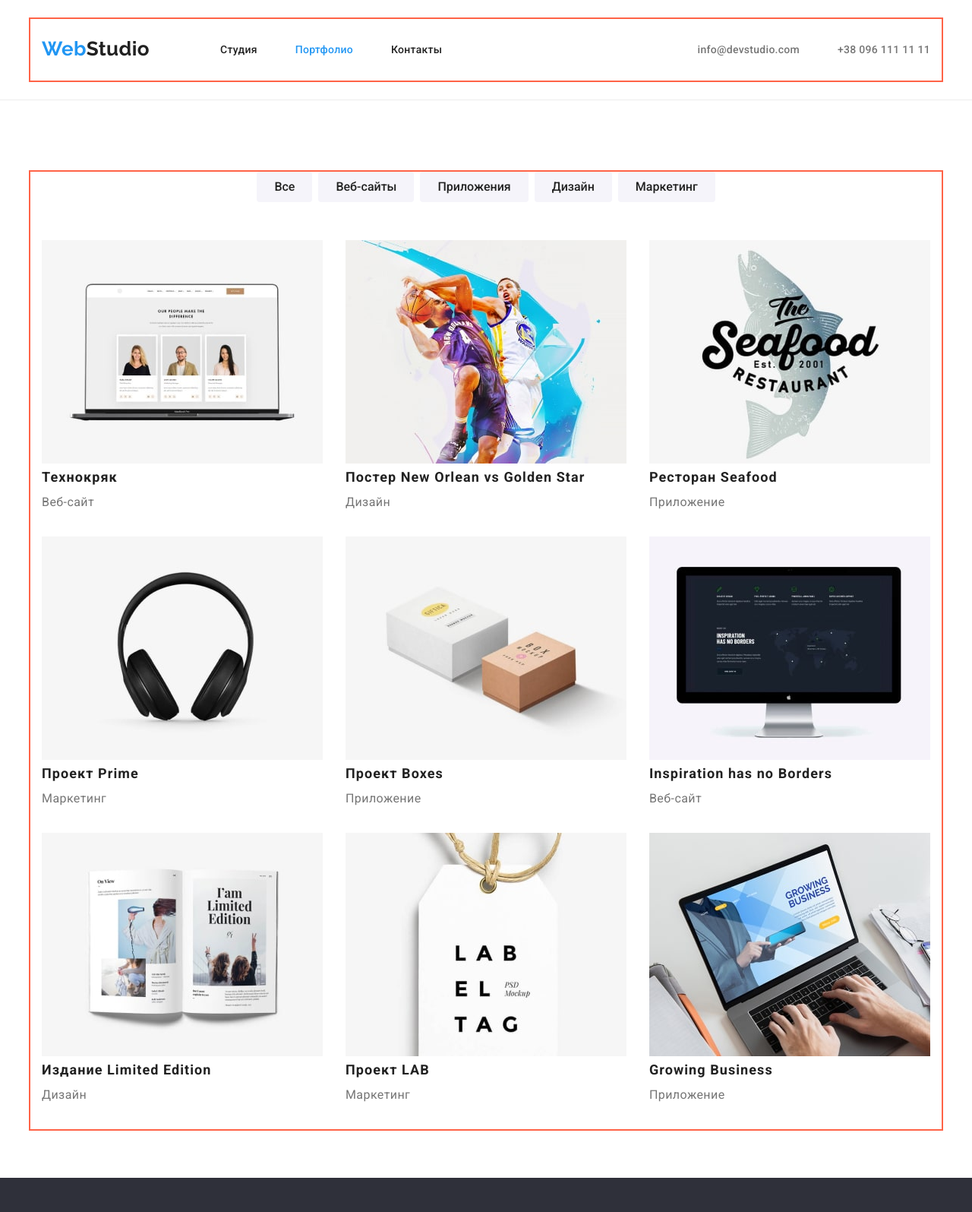
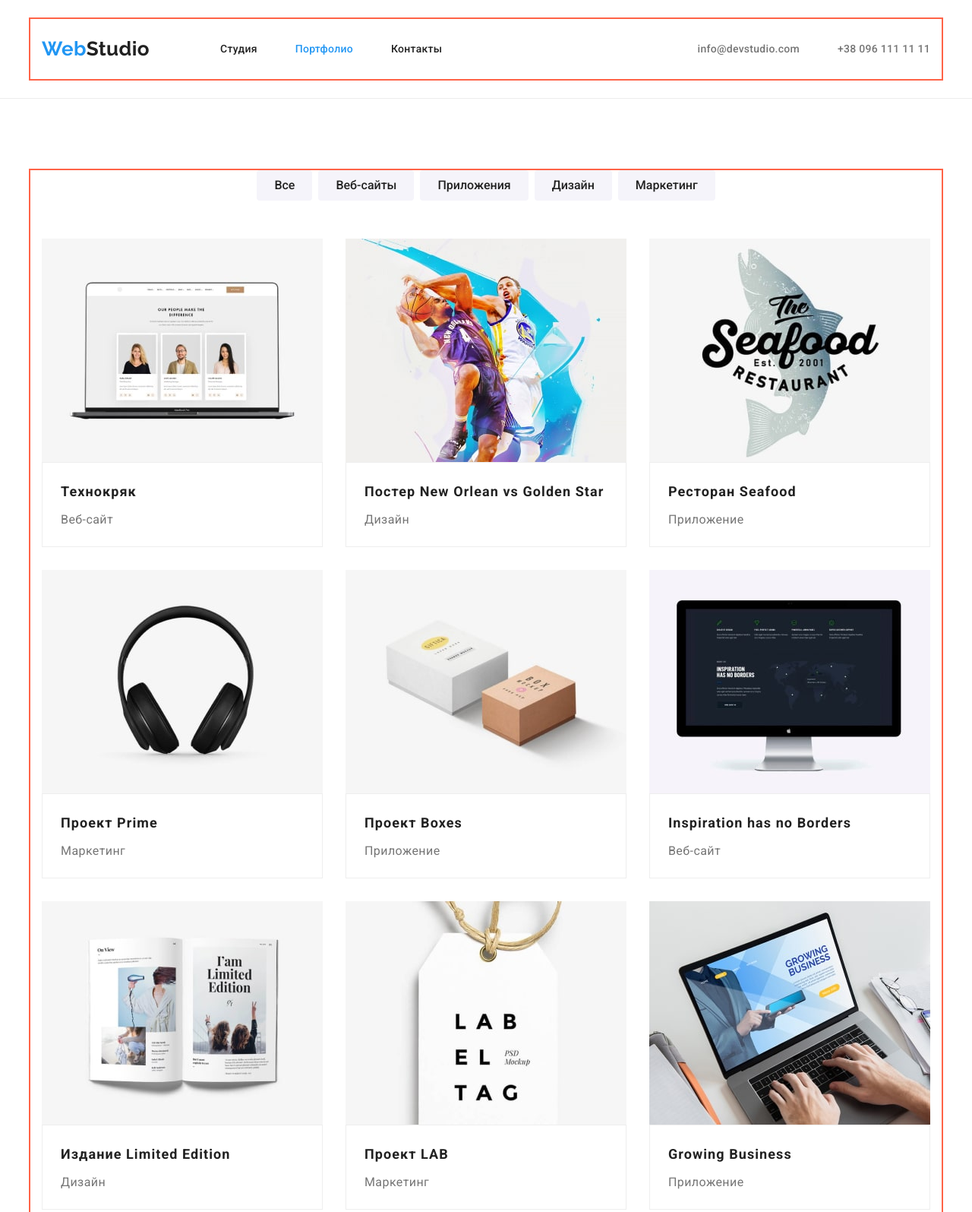
Before and after one commit to OleksiiShevchenko74/goit-markup-hw-03, a plain HTML site: page portfolio.html in a window 1280 px wide. Shown: the top 1595 px of the page at 76% size. Drawn offline with nearby package versions, Linux system fonts and the light colour scheme.

Commit message:
add changes

```diff
--- a/css/styles.css
+++ b/css/styles.css
@@ -14,6 +14,7 @@
     --tertiary-bg-color: #F5F4FA;
     --footer-contact-color: rgba(255, 255, 255, 0.6);
     --line-under-header: #ECECEC;
+    --border-portfolio: #EEEEEE;
 }
 
 /* цвет основного текста #212121 */
@@ -101,15 +102,12 @@ img {
 
 .header-logo {
     margin-right: 93px;
-    padding-top: 24px;
-    padding-bottom: 24px;
+    padding: 24px 0;
 }
 
 .header-list {
     display: flex;
     align-items: center;
-    padding-top: 32px;
-    padding-bottom: 32px;
 }
 
 .header-item:not(:last-child) {
@@ -145,7 +143,8 @@ img {
         font-weight: 500;
         line-height: 1.14;
         letter-spacing: 0.02em;
-        color: var(--primary-text-color)
+        color: var(--primary-text-color);
+        padding: 32px 0;
 }
 
 .current {
@@ -345,8 +344,6 @@ img {
 
 .portfolio {
     background-color: var(--primary-bg-color);
-    padding-top: 94px;
-    padding-bottom: 94px;
 }
 
 .portfolio-btn {
@@ -384,7 +381,8 @@ img {
         font-size: 18px;
         line-height: 2;
         letter-spacing: 0.06em;
-        color: var(--primary-text-color)
+        color: var(--primary-text-color);
+        margin-bottom: 4px;
 }
 
 .portfolio-text {
@@ -405,3 +403,8 @@ img {
     margin-left: 30px;
     margin-bottom: 30px;
 }
+
+.name-portfolio {
+    padding: 20px 24px;
+    border: 1px solid var(--border-portfolio);
+}
--- a/portfolio.html
+++ b/portfolio.html
@@ -54,64 +54,82 @@
                     <li class="portfolio-item">
                         <a href="" class="link">
                             <img src="./images/portfolio-img-1.jpg" alt="Ноутбук" width="370" height="294">
+                            <div class="name-portfolio">
                                 <h2 class="portfolio-subtitle">Технокряк</h2>
                                 <p class="portfolio-text">Веб-сайт</p>
+                            </div>
                         </a>
                     </li>
                     <li class="portfolio-item">
                         <a href="" class="link">
                             <img src="./images/portfolio-img-2.jpg" alt="Баскетболисты" width="370" height="294">
+                            <div class="name-portfolio">
                                 <h2 class="portfolio-subtitle">Постер New Orlean vs Golden Star</h2>
                                 <p class="portfolio-text">Дизайн</p>
+                            </div>
                         </a>
                     </li>
                     <li class="portfolio-item">
                         <a href="" class="link">
                             <img src="./images/portfolio-img-3.jpg" alt="Логотип ресторана" width="370" height="294">
+                            <div class="name-portfolio">
                                 <h2 class="portfolio-subtitle">Ресторан Seafood</h2>
                                 <p class="portfolio-text">Приложение</p>
+                            </div>
                         </a>
                     </li>
                     <li class="portfolio-item">
                         <a href="" class="link">
                             <img src="./images/portfolio-img-4.jpg" alt="Наушники" width="370" height="294">
+                            <div class="name-portfolio">
                                 <h2 class="portfolio-subtitle">Проект Prime</h2>
                                 <p class="portfolio-text">Маркетинг</p>
+                            </div>
                         </a>
                     </li>
                     <li class="portfolio-item">
                         <a href="" class="link">
                             <img src="./images/portfolio-img-5.jpg" alt="Коробки" width="370" height="294">
+                            <div class="name-portfolio">
                                 <h2 class="portfolio-subtitle">Проект Boxes</h2>
                                 <p class="portfolio-text">Приложение</p>
+                            </div>
                         </a>
                     </li>
                     <li class="portfolio-item">
                         <a href="" class="link">
                             <img src="./images/portfolio-img-6.jpg" alt="Монитор" width="370" height="294">
+                            <div class="name-portfolio">
                                 <h2 class="portfolio-subtitle">Inspiration has no Borders</h2>
                                 <p class="portfolio-text">Веб-сайт</p>
+                            </div>
                         </a>
                     </li>
                     <li class="portfolio-item">
                         <a href="" class="link">
                             <img src="./images/portfolio-img-7.jpg" alt="Книга" width="370" height="294">
+                            <div class="name-portfolio">
                                 <h2 class="portfolio-subtitle">Издание Limited Edition</h2>
                                 <p class="portfolio-text">Дизайн</p>
+                            </div>
                         </a>
                     </li>
                     <li class="portfolio-item">
                         <a href="" class="link">
                             <img src="./images/portfolio-img-8.jpg" alt="Этикетка" width="370" height="294">
+                            <div class="name-portfolio">
                                 <h2 class="portfolio-subtitle">Проект LAB</h2>
                                 <p class="portfolio-text">Маркетинг</p>
+                            </div>
                         </a>
                     </li>
                     <li class="portfolio-item">
                         <a href="" class="link">
                             <img src="./images/portfolio-img-9.jpg" alt="Человек печатает на ноутбуке" width="370" height="294">
+                            <div class="name-portfolio">
                                 <h2 class="portfolio-subtitle">Growing Business</h2>
                                 <p class="portfolio-text">Приложение</p>
+                            </div>
                         </a>
                     </li>
                 </ul>
```
Lines whose indentation alone changed are shown as unchanged.
